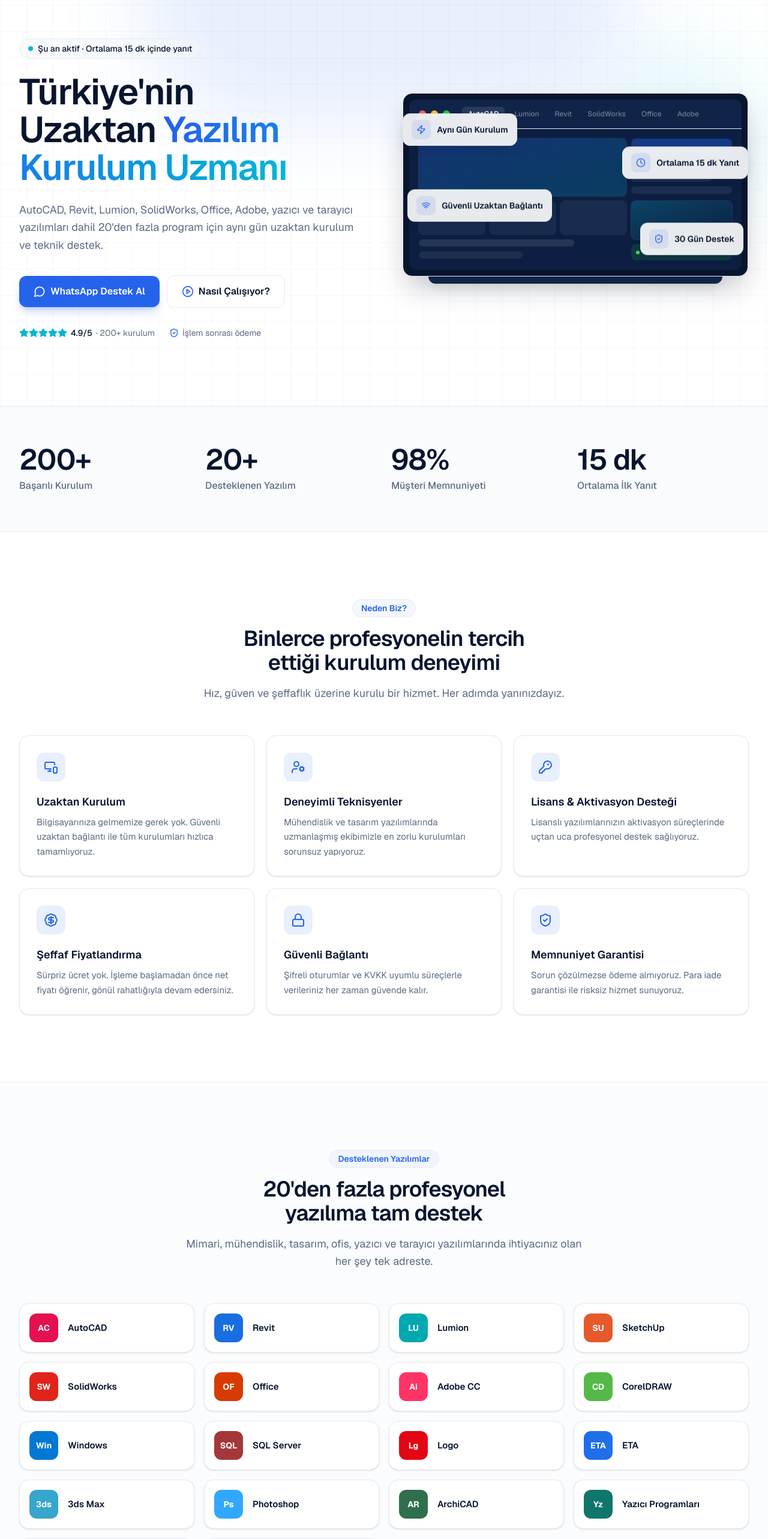
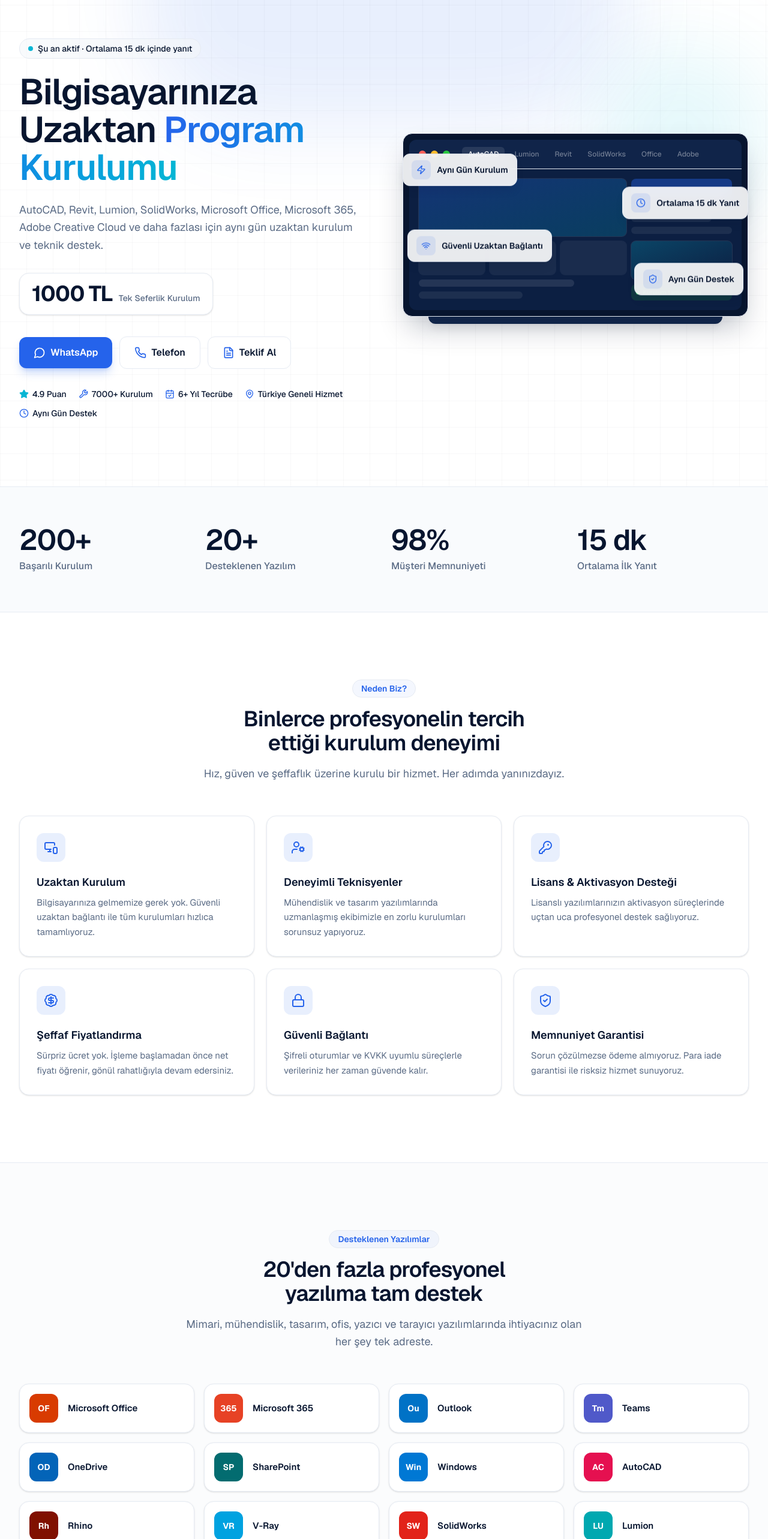
Before and after one commit to ismail-dmn/programkur-landing-page, a Next.js app: page / in a window 1280 px wide. Shown: the part 80-2646 px from the top of the page at 60% size. Built offline with nearby package versions, Linux system fonts and the light colour scheme.

Commit message:
feat: update hero section with new icons and pricing details
Co-authored-by: ismail duman <67826493+ismail-dmn@users.noreply.github.com>

```diff
--- a/components/hero.tsx
+++ b/components/hero.tsx
@@ -3,12 +3,16 @@
 import { motion } from "framer-motion"
 import {
   MessageCircle,
-  PlayCircle,
+  Phone,
+  FileText,
   ShieldCheck,
   Clock,
   Zap,
   Wifi,
   Star,
+  Wrench,
+  MapPin,
+  CalendarCheck,
 } from "lucide-react"
 import { whatsappLink } from "@/lib/utils"
 
@@ -16,7 +20,15 @@ const floatingCards = [
   { icon: Zap, label: "Aynı Gün Kurulum", className: "left-0 top-10", delay: 0.2 },
   { icon: Clock, label: "Ortalama 15 dk Yanıt", className: "right-0 top-24", delay: 0.35 },
   { icon: Wifi, label: "Güvenli Uzaktan Bağlantı", className: "left-2 bottom-24", delay: 0.5 },
-  { icon: ShieldCheck, label: "30 Gün Destek", className: "right-2 bottom-10", delay: 0.65 },
+  { icon: ShieldCheck, label: "Aynı Gün Destek", className: "right-2 bottom-10", delay: 0.65 },
+]
+
+const trustBadges = [
+  { icon: Star, label: "4.9 Puan" },
+  { icon: Wrench, label: "7000+ Kurulum" },
+  { icon: CalendarCheck, label: "6+ Yıl Tecrübe" },
+  { icon: MapPin, label: "Türkiye Geneli Hizmet" },
+  { icon: Clock, label: "Aynı Gün Destek" },
 ]
 
 const softwareTabs = ["AutoCAD", "Lumion", "Revit", "SolidWorks", "Office", "Adobe"]
@@ -57,9 +69,9 @@ export function Hero() {
             transition={{ duration: 0.6, delay: 0.05 }}
             className="mt-6 text-4xl font-semibold leading-[1.05] tracking-tight text-navy text-balance sm:text-5xl lg:text-6xl"
           >
-            Türkiye&apos;nin Uzaktan{" "}
+            Bilgisayarınıza Uzaktan{" "}
             <span className="bg-gradient-to-r from-primary to-cyan bg-clip-text text-transparent">
-              Yazılım Kurulum Uzmanı
+              Program Kurulumu
             </span>
           </motion.h1>
 
@@ -69,15 +81,26 @@ export function Hero() {
             transition={{ duration: 0.6, delay: 0.15 }}
             className="mt-6 max-w-xl text-lg leading-relaxed text-muted-foreground text-pretty"
           >
-            AutoCAD, Revit, Lumion, SolidWorks, Office, Adobe, yazıcı ve tarayıcı yazılımları
-            dahil 20&apos;den fazla program için aynı gün uzaktan kurulum ve teknik destek.
+            AutoCAD, Revit, Lumion, SolidWorks, Microsoft Office, Microsoft 365, Adobe Creative
+            Cloud ve daha fazlası için aynı gün uzaktan kurulum ve teknik destek.
           </motion.p>
+
+          {/* Pricing */}
+          <motion.div
+            initial={{ opacity: 0, y: 20 }}
+            animate={{ opacity: 1, y: 0 }}
+            transition={{ duration: 0.6, delay: 0.2 }}
+            className="mt-8 inline-flex items-baseline gap-2.5 rounded-2xl border border-border bg-card px-5 py-3.5 shadow-sm"
+          >
+            <span className="text-3xl font-bold tracking-tight text-navy sm:text-4xl">1000 TL</span>
+            <span className="text-sm font-medium text-muted-foreground">Tek Seferlik Kurulum</span>
+          </motion.div>
 
           <motion.div
             initial={{ opacity: 0, y: 20 }}
             animate={{ opacity: 1, y: 0 }}
             transition={{ duration: 0.6, delay: 0.25 }}
-            className="mt-9 flex flex-col gap-3 sm:flex-row sm:items-center"
+            className="mt-9 flex flex-col gap-3 sm:flex-row sm:flex-wrap sm:items-center"
           >
             <a
               href={whatsappLink("Merhaba, yazılım kurulumu için hemen destek almak istiyorum.")}
@@ -86,37 +109,43 @@ export function Hero() {
               className="group inline-flex items-center justify-center gap-2 rounded-xl bg-primary px-6 py-3.5 text-base font-semibold text-primary-foreground shadow-lg shadow-primary/25 transition-all hover:bg-primary-600 hover:shadow-xl hover:shadow-primary/30"
             >
               <MessageCircle className="size-5 transition-transform group-hover:scale-110" aria-hidden="true" />
-              WhatsApp Destek Al
+              WhatsApp
             </a>
             <a
-              href="#nasil-calisir"
+              href="tel:+905385050002"
               className="inline-flex items-center justify-center gap-2 rounded-xl border border-border bg-background px-6 py-3.5 text-base font-semibold text-navy transition-all hover:border-navy/20 hover:bg-muted"
             >
-              <PlayCircle className="size-5 text-primary" aria-hidden="true" />
-              Nasıl Çalışıyor?
+              <Phone className="size-5 text-primary" aria-hidden="true" />
+              Telefon
+            </a>
+            <a
+              href="#fiyat"
+              className="inline-flex items-center justify-center gap-2 rounded-xl border border-border bg-background px-6 py-3.5 text-base font-semibold text-navy transition-all hover:border-navy/20 hover:bg-muted"
+            >
+              <FileText className="size-5 text-primary" aria-hidden="true" />
+              Teklif Al
             </a>
           </motion.div>
 
-          <motion.div
+          <motion.ul
             initial={{ opacity: 0 }}
             animate={{ opacity: 1 }}
             transition={{ duration: 0.6, delay: 0.4 }}
-            className="mt-8 flex flex-wrap items-center gap-x-6 gap-y-3 text-sm text-muted-foreground"
+            className="mt-8 flex flex-wrap items-center gap-x-5 gap-y-3 text-sm text-muted-foreground"
           >
-            <div className="flex items-center gap-1.5">
-              <div className="flex">
-                {Array.from({ length: 5 }).map((_, i) => (
-                  <Star key={i} className="size-4 fill-cyan text-cyan" aria-hidden="true" />
-                ))}
-              </div>
-              <span className="font-medium text-navy">4.9/5</span>
-              <span>· 200+ kurulum</span>
-            </div>
-            <div className="flex items-center gap-1.5">
-              <ShieldCheck className="size-4 text-primary" aria-hidden="true" />
-              İşlem sonrası ödeme
-            </div>
-          </motion.div>
+            {trustBadges.map((badge) => {
+              const Icon = badge.icon
+              return (
+                <li key={badge.label} className="flex items-center gap-1.5">
+                  <Icon
+                    className={`size-4 ${badge.icon === Star ? "fill-cyan text-cyan" : "text-primary"}`}
+                    aria-hidden="true"
+                  />
+                  <span className="font-medium text-navy">{badge.label}</span>
+                </li>
+              )
+            })}
+          </motion.ul>
         </div>
 
         {/* Visual */}
--- a/components/supported-software.tsx
+++ b/components/supported-software.tsx
@@ -2,23 +2,21 @@ import { SectionHeading } from "@/components/section-heading"
 import { Reveal } from "@/components/reveal"
 
 const software = [
+  { name: "Microsoft Office", short: "OF", color: "#d83b01" },
+  { name: "Microsoft 365", short: "365", color: "#e74225" },
+  { name: "Outlook", short: "Ou", color: "#0072c6" },
+  { name: "Teams", short: "Tm", color: "#5059c9" },
+  { name: "OneDrive", short: "OD", color: "#0364b8" },
+  { name: "SharePoint", short: "SP", color: "#036c70" },
+  { name: "Windows", short: "Win", color: "#0078d4" },
   { name: "AutoCAD", short: "AC", color: "#e51050" },
-  { name: "Revit", short: "RV", color: "#186ee0" },
+  { name: "Rhino", short: "Rh", color: "#801000" },
+  { name: "V-Ray", short: "VR", color: "#00a2e0" },
+  { name: "SolidWorks", short: "SW", color: "#e2231a" },
   { name: "Lumion", short: "LU", color: "#00a8b0" },
   { name: "SketchUp", short: "SU", color: "#e6592b" },
-  { name: "SolidWorks", short: "SW", color: "#e2231a" },
-  { name: "Office", short: "OF", color: "#d83b01" },
-  { name: "Adobe CC", short: "Ai", color: "#ff3366" },
-  { name: "CorelDRAW", short: "CD", color: "#54b948" },
-  { name: "Windows", short: "Win", color: "#0078d4" },
-  { name: "SQL Server", short: "SQL", color: "#a4373a" },
-  { name: "Logo", short: "Lg", color: "#e30613" },
-  { name: "ETA", short: "ETA", color: "#1f6feb" },
-  { name: "3ds Max", short: "3ds", color: "#37a5cc" },
-  { name: "Photoshop", short: "Ps", color: "#31a8ff" },
-  { name: "ArchiCAD", short: "AR", color: "#2f6f4e" },
-  { name: "Yazıcı Programları", short: "Yz", color: "#0f766e" },
-  { name: "Tarayıcı Programları", short: "Tr", color: "#7c3aed" },
+  { name: "Revit", short: "RV", color: "#186ee0" },
+  { name: "Adobe Creative Cloud", short: "Cc", color: "#ff3366" },
   { name: "Ve daha fazlası", short: "+", color: "#2563eb" },
 ]
 
```
